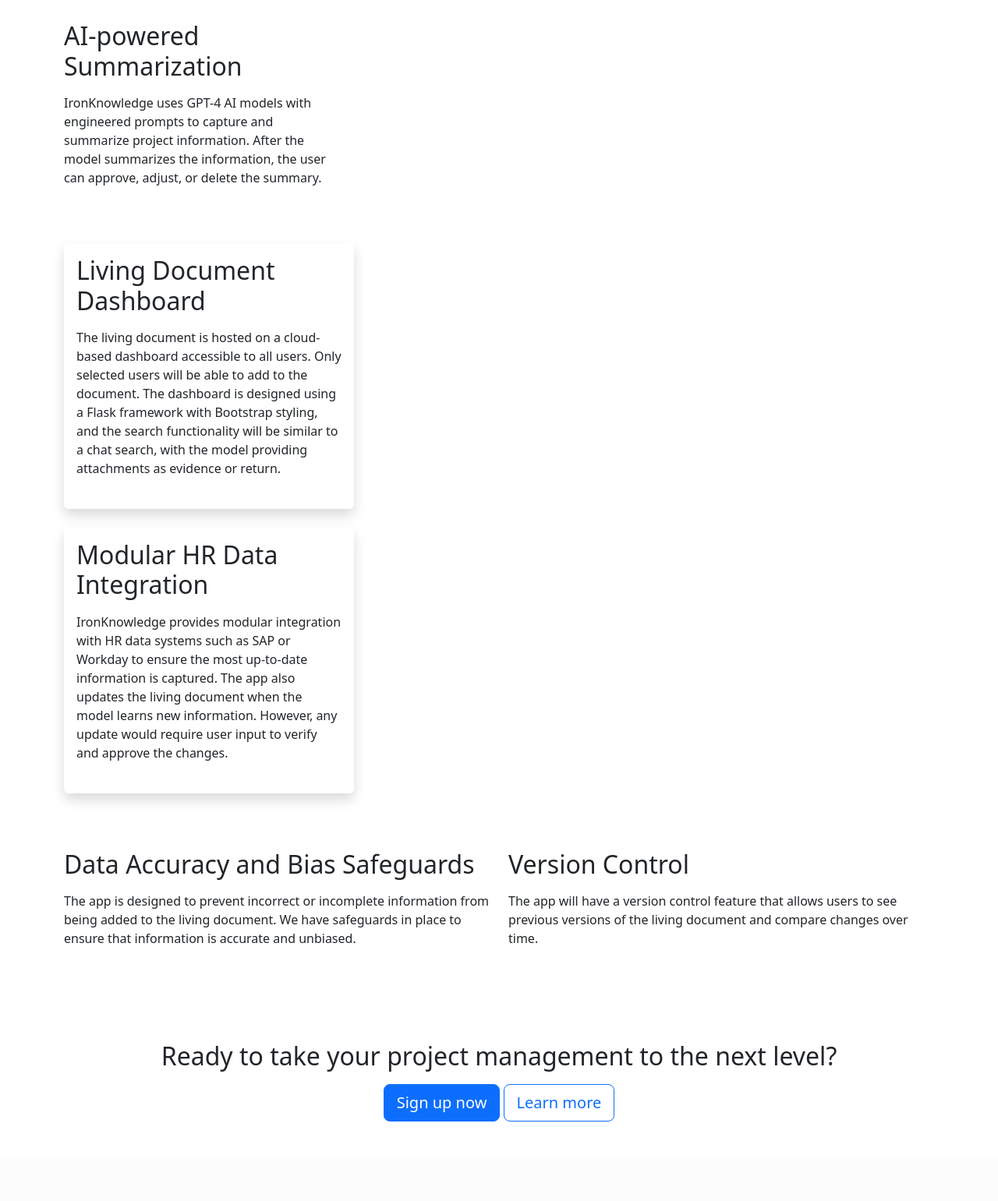
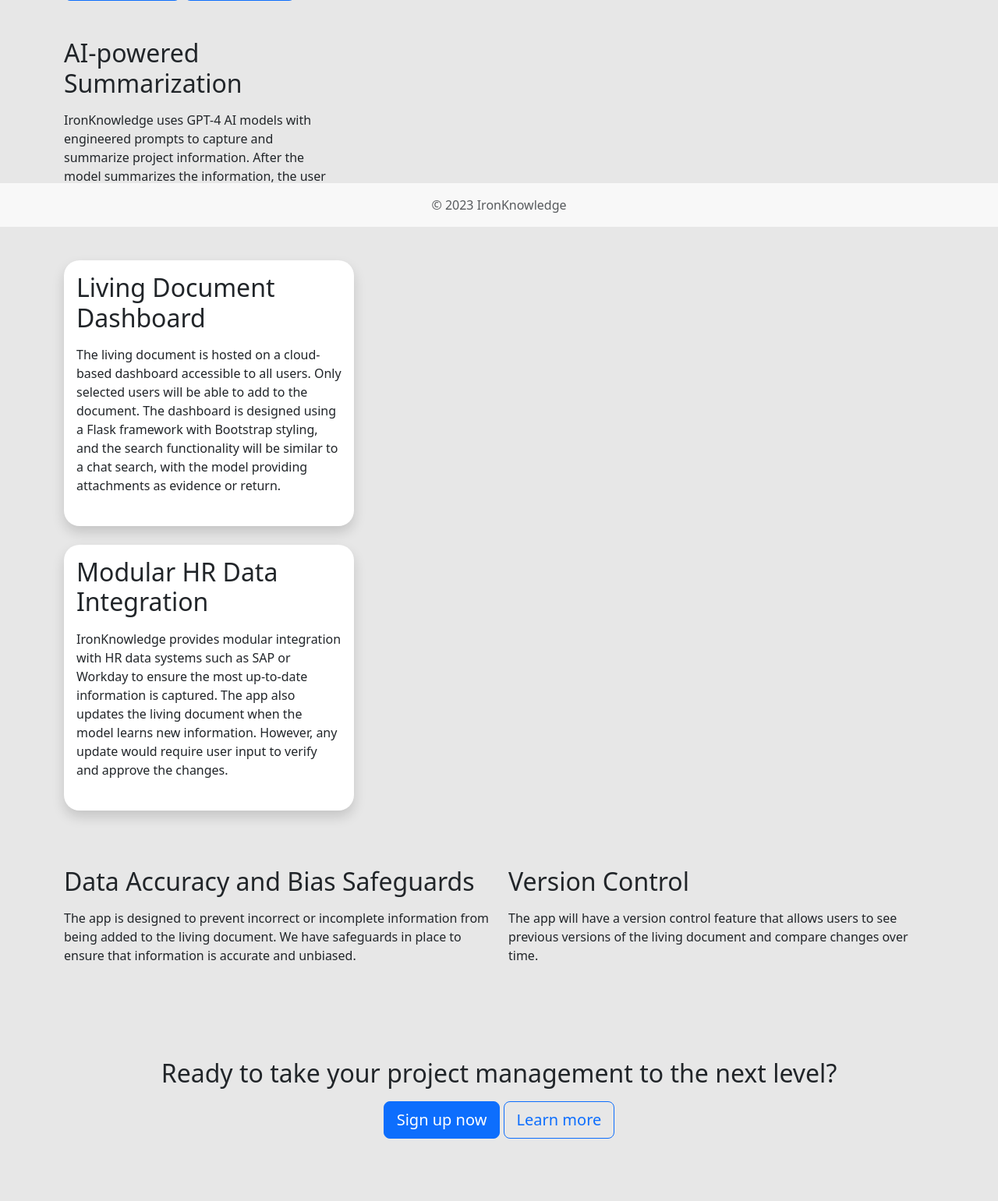
Before and after one commit to contactatfp/IronKnowledge, a Flask app: page / in a window 1280 px wide. Shown: the part 509-2050 px from the top of the page at 78% size. Before the commit the page ends 1948 px from the top, so only its background shows below. Run offline with Flask 3, Linux system fonts and the light colour scheme; parts of the project's set-up code (start-up, migrations or seed data) failed here and were passed over; some libraries are stand-ins or nearby versions.

Commit message:
UI changes

```diff
--- /dev/null
+++ b/IronKnowledge/static/main.css
@@ -0,0 +1,117 @@
+.skeleton-loader {
+    position: relative;
+    background-color: #e0e0e0;
+    overflow: hidden;
+}
+
+.skeleton-loader::before {
+    content: "";
+    display: block;
+    position: absolute;
+    width: 100%;
+    height: 100%;
+    background-image: linear-gradient(90deg, rgba(255, 255, 255, 0), rgba(255, 255, 255, 0.5), rgba(255, 255, 255, 0));
+    transform: translateX(-100%);
+    animation: loading 1.5s infinite;
+}
+
+@keyframes loading {
+    100% {
+        transform: translateX(100%);
+    }
+}
+
+/* New styles for navbar */
+.navbar {
+    background-color: #bdbdbd;
+    padding: 0.5rem 1rem;
+}
+
+.navbar a:hover {
+    color: #ffffff;
+}
+
+body {
+    background-color: rgba(225, 225, 225, 0.78);
+}
+
+/* Main container styles */
+.main-container {
+    margin-top: 2rem;
+    margin-bottom: 2rem;
+    padding-top: 70px;
+}
+
+/* Footer styles */
+.footer {
+    background-color: #f8f8f8;
+    padding: 1rem 0;
+    position: fixed;
+    left: 0;
+    bottom: 0;
+    width: 100%;
+    text-align: center;
+}
+
+.card:hover {
+    transform: scale(1.05);
+    transition: transform .3s ease-in-out;
+    box-shadow: 0 10px 30px rgba(0,0,0,0.19), 0 6px 12px rgba(0,0,0,0.23); /* Updated box-shadow */
+}
+
+.card-title a,
+.btn-bold {
+    font-weight: bold;
+    position: relative;
+    display: inline-block;
+}
+
+.btn-bold::after {
+    content: '';
+    position: absolute;
+    left: 0;
+    bottom: -2px; /* adjust this as per your requirements */
+    width: 100%;
+    height: 2px; /* adjust this as per your requirements */
+    background: black;
+    transform: scaleX(0);
+    transform-origin: left;
+    transition: transform .3s ease-in-out;
+}
+
+.btn-bold:hover::after {
+    transform: scaleX(1);
+}
+
+.btn-bold i {
+    background-color: white;
+    border-radius: 50%;
+    padding: 8px;
+    transition: background-color 0.3s;
+    display: inline-block;
+    background-clip: text;
+    -webkit-background-clip: text;
+    -webkit-text-fill-color: transparent;
+    background-image: linear-gradient(to right, black 50%, grey 50%);
+    background-size: 200% 100%;
+    transition: background-position 0.5s;
+}
+
+.btn-bold:hover i,
+.btn-bold:hover a {
+    color: blue;
+    background-position: -100% 0;
+}
+
+.btn-bold:active i {
+    color: red;
+}
+
+.btn-black {
+    color: black;
+}
+
+.card {
+    background-color: white;
+    border-radius: 20px;
+}
--- a/IronKnowledge/templates/base.html
+++ b/IronKnowledge/templates/base.html
@@ -7,38 +7,16 @@
 
     <!-- Bootstrap CSS -->
     <link href="https://cdn.jsdelivr.net/npm/bootstrap@5.3.0-alpha1/dist/css/bootstrap.min.css" rel="stylesheet">
+    <link href="/../static/main.css" rel="stylesheet">
+    <link rel="stylesheet" href="https://cdnjs.cloudflare.com/ajax/libs/font-awesome/5.15.3/css/all.min.css"/>
+
 
     <title>{% block title %}IronKnowledge{% endblock %}</title>
-    <style>
-        .skeleton-loader {
-            position: relative;
-            background-color: #e0e0e0;
-            overflow: hidden;
-        }
-
-        .skeleton-loader::before {
-            content: "";
-            display: block;
-            position: absolute;
-            width: 100%;
-            height: 100%;
-            background-image: linear-gradient(90deg, rgba(255, 255, 255, 0), rgba(255, 255, 255, 0.5), rgba(255, 255, 255, 0));
-            transform: translateX(-100%);
-            animation: loading 1.5s infinite;
-        }
-
-        @keyframes loading {
-            100% {
-                transform: translateX(100%);
-            }
-        }
-    </style>
-
 
 </head>
 <body>
 <!-- Navigation Menu -->
-<nav class="navbar navbar-expand-lg navbar-dark bg-dark">
+<nav class="navbar navbar-expand-lg navbar-light fixed-top">
     <div class="container">
         <a class="navbar-brand" href="/">IronKnowledge</a>
         <button class="navbar-toggler" type="button" data-toggle="collapse" data-target="#navbarNav" aria-controls="navbarNav" aria-expanded="false" aria-label="Toggle navigation">
@@ -57,7 +35,6 @@
                     <li class="nav-item">
                         <a class="nav-link" href="{{ url_for('logout') }}">Logout</a>
                     </li>
-
                 {% else %}
                     <li class="nav-item">
                         <a class="nav-link" href="{{ url_for('login') }}">Login</a>
@@ -65,16 +42,22 @@
                     <li class="nav-item">
                         <a class="nav-link" href="{{ url_for('register') }}">Register</a>
                     </li>
-
                 {% endif %}
             </ul>
         </div>
     </div>
 </nav>
 
-<div class="container mt-4">
+<div class="container main-container">
     {% block content %}{% endblock %}
 </div>
+
+<!-- Footer -->
+<footer class="footer">
+    <div class="container">
+        <span class="text-muted">© 2023 IronKnowledge</span>
+    </div>
+</footer>
 
 <!-- Optional JavaScript -->
 <!-- jQuery first, then Popper.js, then Bootstrap JS -->
```
Also changed, not shown: IronKnowledge/templates/dashboard.html (+20 -14 lines).
